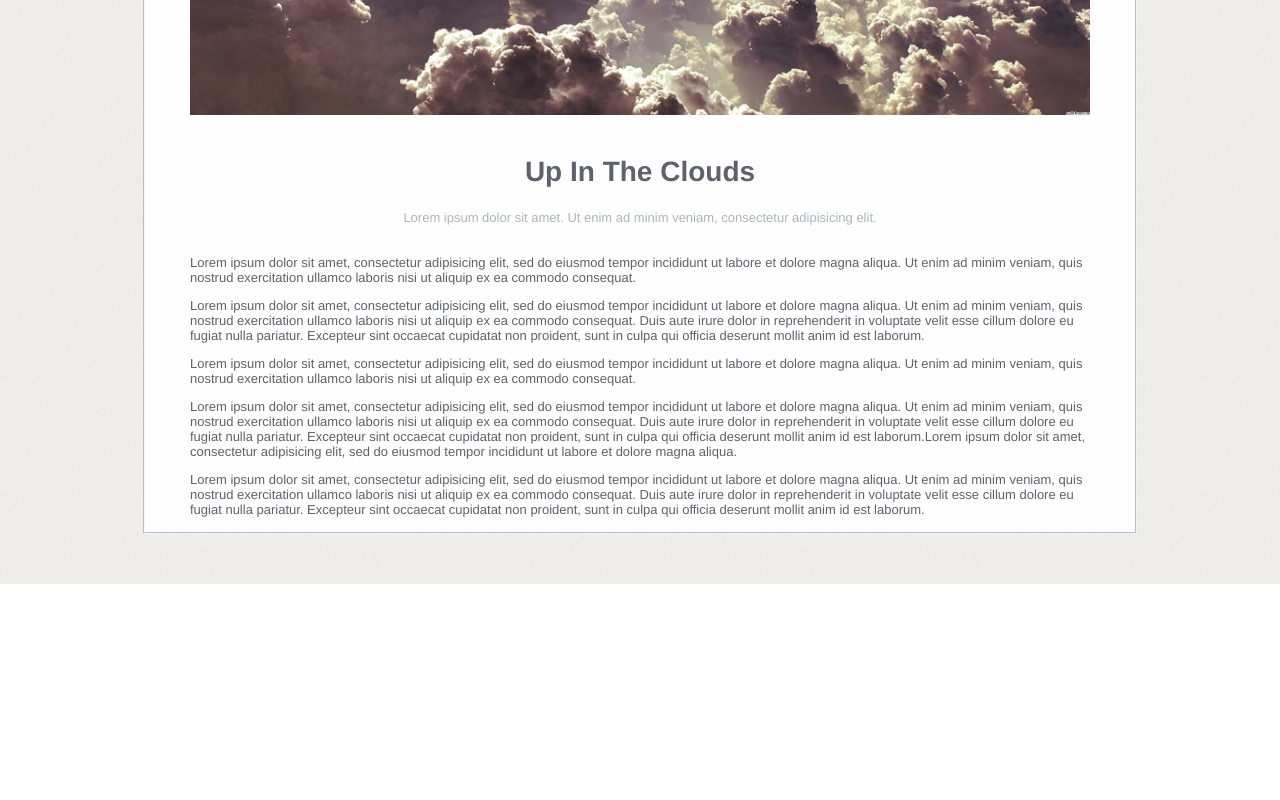
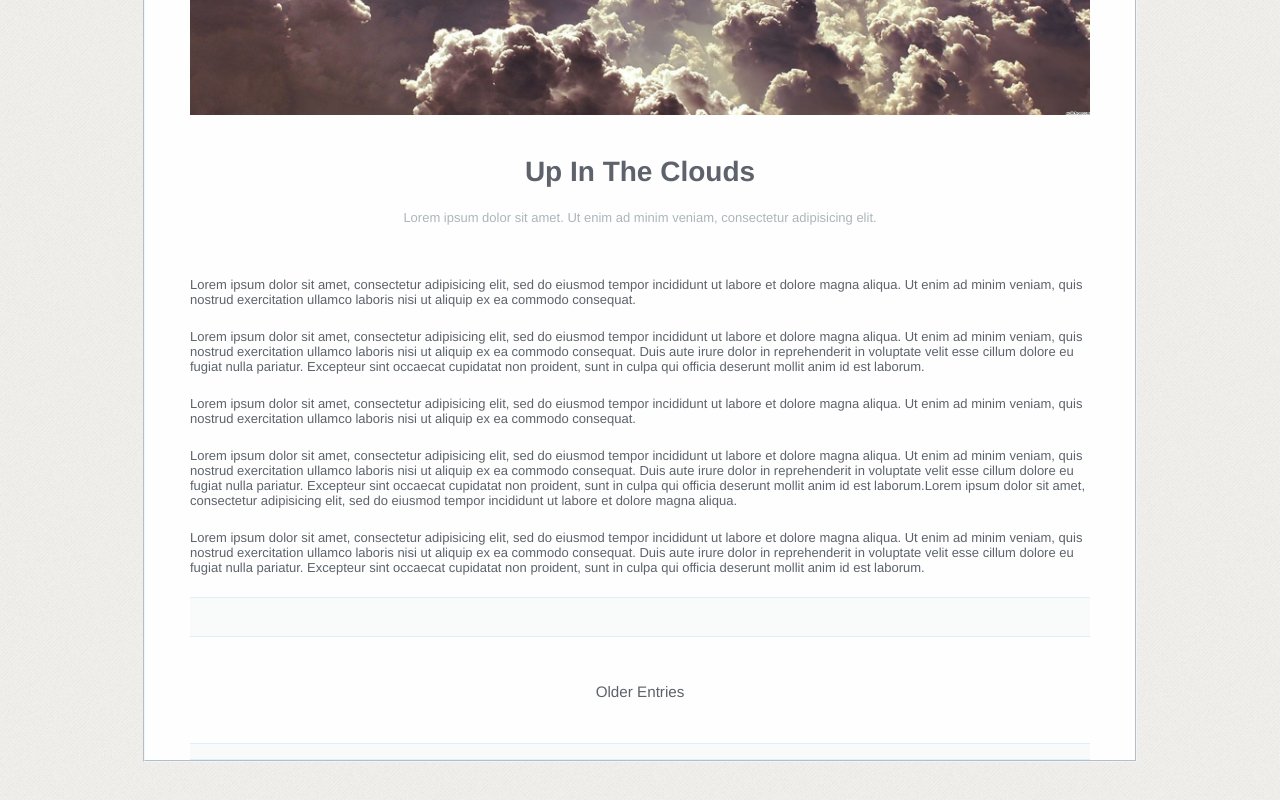
Before and after one commit to Badabingbing/Origami, a plain HTML site: page index2.html in a window 1280 px wide. Shown: the part 700-1500 px from the top of the page. Before the commit the page ends 1284 px from the top, so only its background shows below. Drawn offline with Linux system fonts and the light colour scheme.

Commit message:
ajout style div grise sous p et older entries

```diff
--- a/index2.html
+++ b/index2.html
@@ -105,9 +105,10 @@
 		proident, sunt in culpa qui officia deserunt mollit anim id est laborum.</p>
 
 		<div class="wells"></div>
-		<h3></h3>
+		<div class="">
+		<h3 class="last_title">older entries</h3>
 
-		<div class="wells footer">
+		<div class="footer">
 			<div class="cols">
 				<h3 class="colTitles"></h3>
 				<ul>
--- a/style2.css
+++ b/style2.css
@@ -178,3 +178,29 @@ h1 h3 {float: left;}
 	margin-bottom: 30px;
 	color: rgb(171,182,186);
 }
+
+.articles {
+	padding-top: 22px;
+	margin: 0;
+}
+
+.wells {
+	height: 40px;
+	background-color: #f9fbfa;
+	border-top: 1px solid rgba(204, 230, 255, 0.6);
+	border-bottom: 1px solid rgba(204, 230, 255, 0.6);
+	margin-top: 22px;
+}
+
+.last_title {
+	text-align: center;
+	height: 75px;
+	padding-top: 31px;
+	font-weight: normal;
+}
+
+.footer {
+	background-color: #f9fbfa;
+	border-top: 1px solid rgba(204, 230, 255, 0.6);
+	border-bottom: 1px solid rgba(204, 230, 255, 0.6);
+}
```
